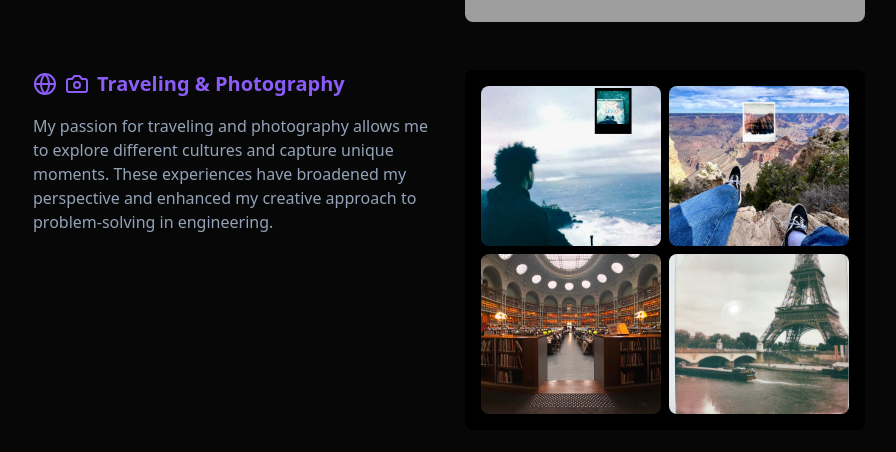
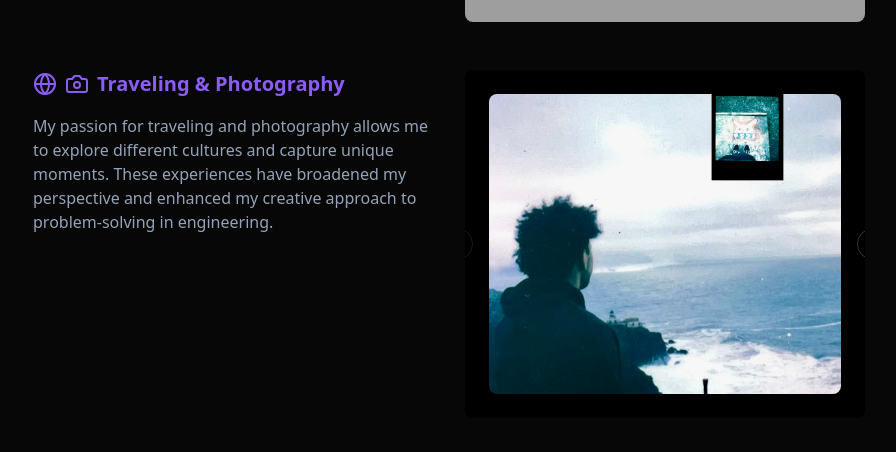
Before and after one commit to Zach-hammad/zach-hammad-portfolio, a React (Vite) app: page / in a window 1280 px wide. Shown: the part 1074-1526 px from the top of the page, without its empty margins (191-1087 px from the left). Built offline with nearby package versions, Linux system fonts and the light colour scheme; grey boxes are pictures that could not be loaded.

Commit message:
Add gallery cycling feature
Implemented a gallery feature that allows users to cycle through images. This enhances the visual experience and interactivity of the application.
[skip gpt_engineer]

```diff
--- a/src/pages/Index.tsx
+++ b/src/pages/Index.tsx
@@ -1,6 +1,13 @@
 import { useTheme } from "next-themes";
 import { Moon, Sun, GraduationCap, Users, Globe, Camera, Crown } from "lucide-react";
 import { Link } from "react-router-dom";
+import {
+  Carousel,
+  CarouselContent,
+  CarouselItem,
+  CarouselNext,
+  CarouselPrevious,
+} from "@/components/ui/carousel";
 
 const Index = () => {
   const { theme, setTheme } = useTheme();
@@ -109,29 +116,41 @@ const Index = () => {
 
           {/* Hobbies */}
           <div className="grid md:grid-cols-2 gap-8">
-            <div className="bg-card rounded-lg overflow-hidden md:order-2">
-              <div className="grid grid-cols-2 gap-2 p-4">
+            <div className="bg-card rounded-lg overflow-hidden md:order-2 p-6">
+              <Carousel className="w-full">
+                <CarouselContent>
+                  <CarouselItem>
                     <img
                       src="/lovable-uploads/a158a666-15c0-46df-b705-d2fc0d429317.png"
                       alt="Coastal View"
-                  className="w-full h-40 object-cover rounded-lg"
+                      className="w-full h-[300px] object-cover rounded-lg"
                     />
+                  </CarouselItem>
+                  <CarouselItem>
                     <img
                       src="/lovable-uploads/6e7ede49-e35c-4afb-8d4d-bb5f2fb97d2f.png"
                       alt="Grand Canyon"
-                  className="w-full h-40 object-cover rounded-lg"
+                      className="w-full h-[300px] object-cover rounded-lg"
                     />
+                  </CarouselItem>
+                  <CarouselItem>
                     <img
                       src="/lovable-uploads/2077d59a-3014-4e05-b8d1-499936f71ba1.png"
                       alt="Library"
-                  className="w-full h-40 object-cover rounded-lg"
+                      className="w-full h-[300px] object-cover rounded-lg"
                     />
+                  </CarouselItem>
+                  <CarouselItem>
                     <img
                       src="/lovable-uploads/46157ab5-592f-45b0-9333-a9b23bd8a892.png"
                       alt="Paris"
-                  className="w-full h-40 object-cover rounded-lg"
+                      className="w-full h-[300px] object-cover rounded-lg"
                     />
-              </div>
+                  </CarouselItem>
+                </CarouselContent>
+                <CarouselPrevious />
+                <CarouselNext />
+              </Carousel>
             </div>
             <div className="space-y-4 md:order-1">
               <div className="flex items-center gap-2 text-primary">
```
Lines whose indentation alone changed are shown as unchanged.
